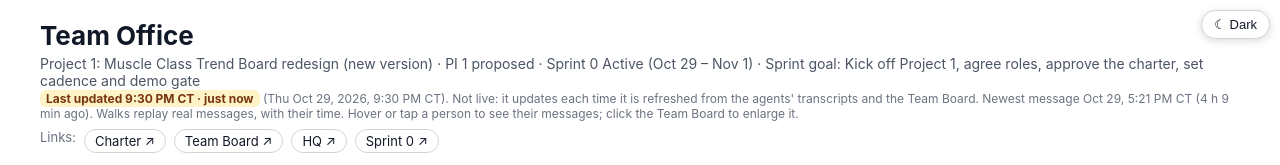
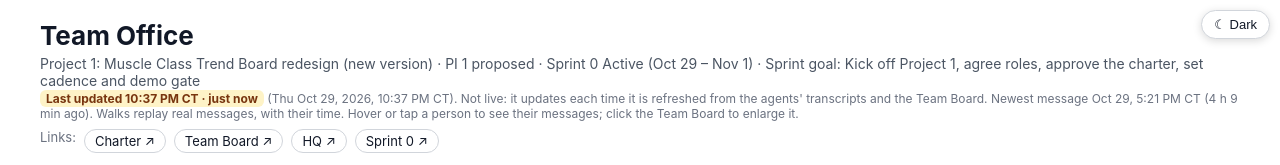
Before and after one commit to Ultra-Madness/team-office, a React (Vite) app: page / in a window 1280 px wide. Shown: the top 165 px of the page. Built offline with nearby package versions, Linux system fonts and the light colour scheme.

Commit message:
Refresh 2026-10-29 22:37 CDT

```diff
--- a/public/data.json
+++ b/public/data.json
@@ -11,7 +11,7 @@
     "waitingOnMichael": true
   },
   "BOARD": {
-    "asOf": "Thu Oct 29, 2026, 9:30 PM CT",
+    "asOf": "Thu Oct 29, 2026, 10:37 PM CT",
     "sprintGoal": "Sprint 0: Kick off Project 1, agree roles and working agreement, approve the charter, set cadence and demo gate",
     "waitingOnMichael": "Waiting on Michael: charter approval",
     "cards": [
@@ -284,9 +284,9 @@
     ]
   },
   "OFFICE": {
-    "asOf": "Thu Oct 29, 2026, 9:30 PM CT",
-    "updated": "9:30 PM CT",
-    "asOfIso": "2026-10-29T21:30:00-05:00",
+    "asOf": "Thu Oct 29, 2026, 10:37 PM CT",
+    "updated": "10:37 PM CT",
+    "asOfIso": "2026-10-29T22:37:00-05:00",
     "links": [
       {
         "label": "Charter",
@@ -870,7 +870,7 @@
       "topic": "Paused, 2 cards marked (not yet opened)"
     }
   ],
-  "lastUpdated": "Thu Oct 29, 2026, 9:30 PM CT",
+  "lastUpdated": "Thu Oct 29, 2026, 10:37 PM CT",
   "links": [
     {
       "label": "Charter",
--- a/src/office.tsx
+++ b/src/office.tsx
@@ -469,6 +469,5 @@ function App() {
   );
 }
 
-
 return App;
 }
```
